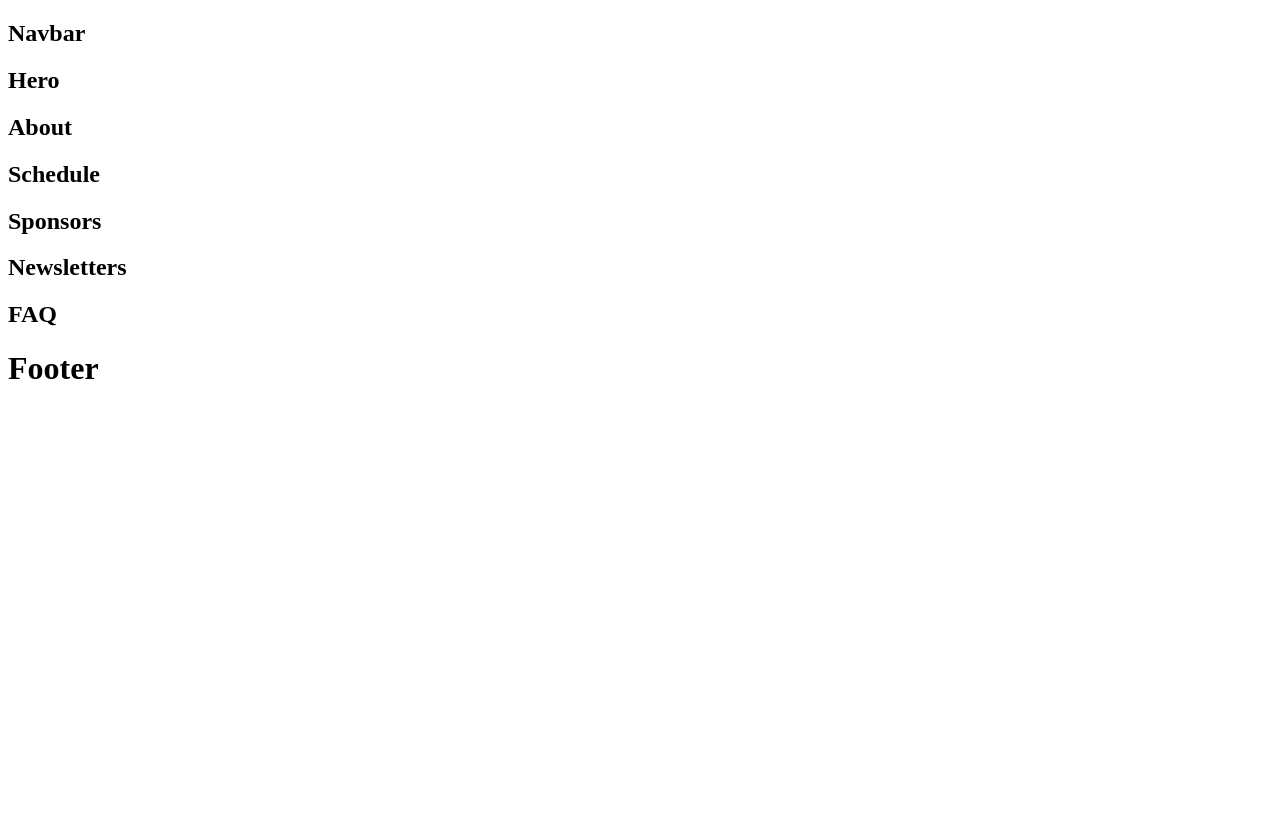
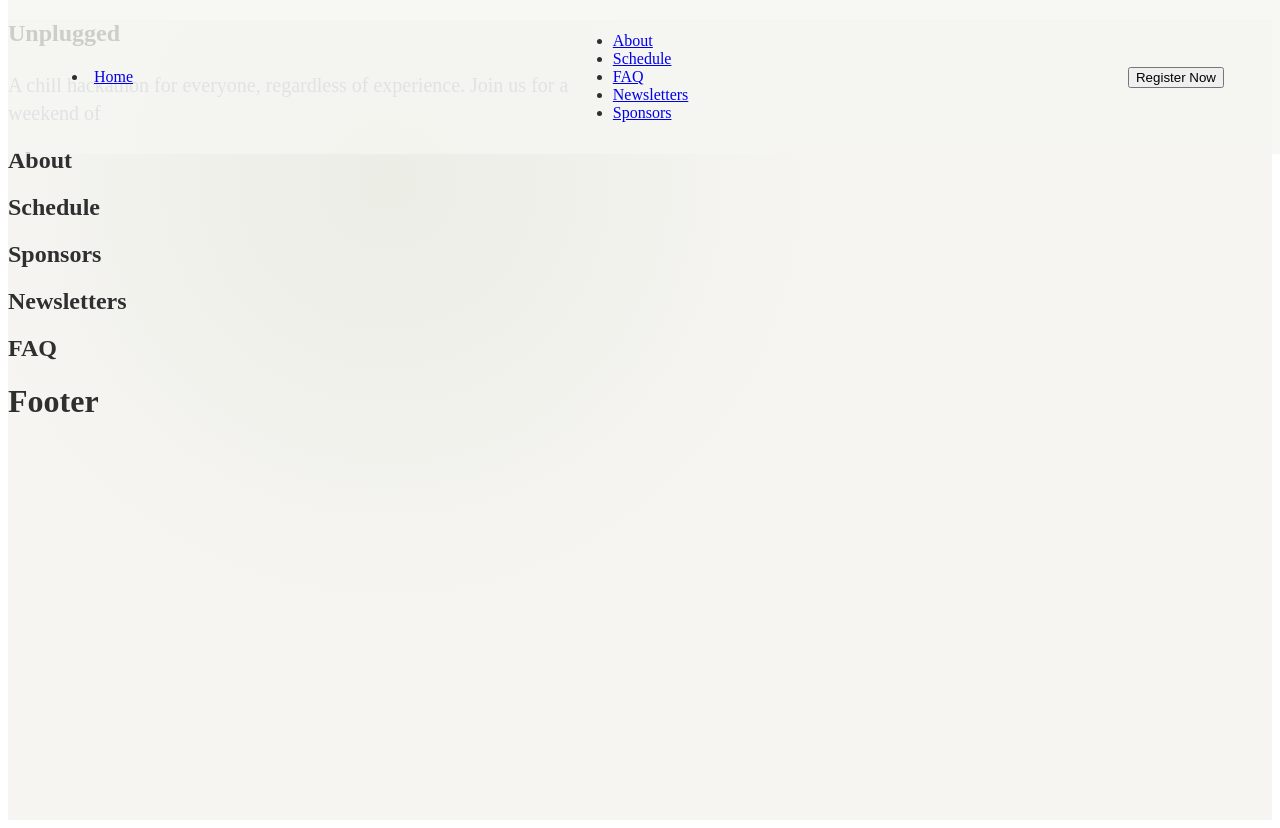
Before and after one commit to heonaliu/unplugged-hackathon, a React (Vite) app: page / in a window 1280 px wide. Before the commit the page ends 800 px from the top, so only its background shows below. Built offline with nearby package versions, Linux system fonts and the light colour scheme.

Commit message:
got tailwind css classes to work yay

```diff
--- a/src/App.jsx
+++ b/src/App.jsx
@@ -9,7 +9,10 @@ import { Footer } from "./sections/Footer";
 
 function App() {
   return (
-    <>
+
+    <div className="relative min-h-screen bg-beige text-charcoal">
+      <div className="absolute inset-0 bg-[radial-gradient(circle_at_30%_20%,rgba(163,177,138,0.12),transparent_40%)]"></div>
+      <div className="relative z-10">
         <Navbar />
         <Hero />
         <About />
@@ -18,7 +21,8 @@ function App() {
         <Newsletters />
         <Faq />
         <Footer />
-    </>
+      </div>
+    </div>
   );
 }
 
--- a/src/components/Navbar.jsx
+++ b/src/components/Navbar.jsx
@@ -1,7 +1,21 @@
 export const Navbar = () => {
   return (
-    <nav>
-      <h1>Navbar</h1>
+    <nav className="fixed top-0 w-full bg-beige/80 backdrop-blur border-b border-charcoal/10 z-50">
+      <div className="max-w-6xl mx-auto flex justify-between items-center px-6 py-4">
+        {/*LOGO*/}
+        <li><a href="#home">Home</a></li>
+
+        {/*NAV LINKS*/}
+        <ul>
+          <li><a href="#about">About</a></li>
+          <li><a href="#schedule">Schedule</a></li>
+          <li><a href="#faq">FAQ</a></li>
+          <li><a href="#newsletters">Newsletters</a></li>
+          <li><a href="#sponsors">Sponsors</a></li>
+        </ul>
+        <button>Register Now</button>
+
+      </div>
     </nav>
   );
 };
--- a/src/sections/Hero.jsx
+++ b/src/sections/Hero.jsx
@@ -1,7 +1,11 @@
 export const Hero = () => {
   return (
     <section>
-      <h1>Hero</h1>
+      <h1>Unplugged</h1>
+      <p className="mt-6 text-lg md:text-xl text-bluegray max-w-xl">
+        A chill hackathon for everyone, regardless of experience. Join us for a weekend of
+      </p>
+
     </section>
   );
 };
--- a/tailwind.config.js
+++ b/tailwind.config.js
@@ -1,6 +1,9 @@
 /** @type {import('tailwindcss').Config} */
 export default {
-    content: [],
+    content: [
+      "./index.html",
+      "./src/**/*.{js,jsx,ts,tsx}",
+    ],
     theme: {
       extend: {
         colors: {
```
Lines whose indentation alone changed are shown as unchanged.
